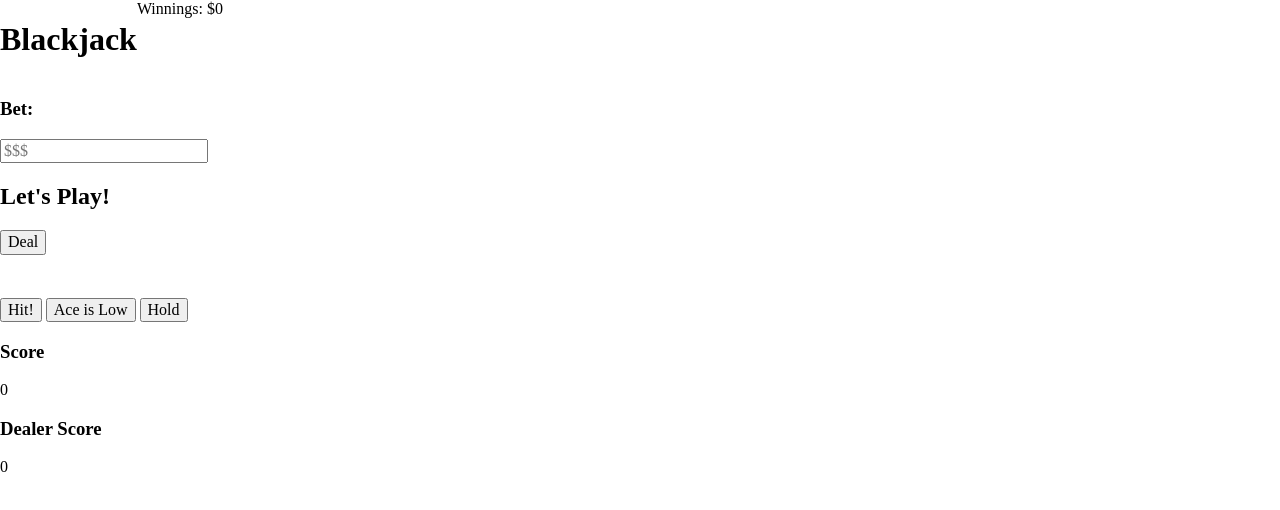
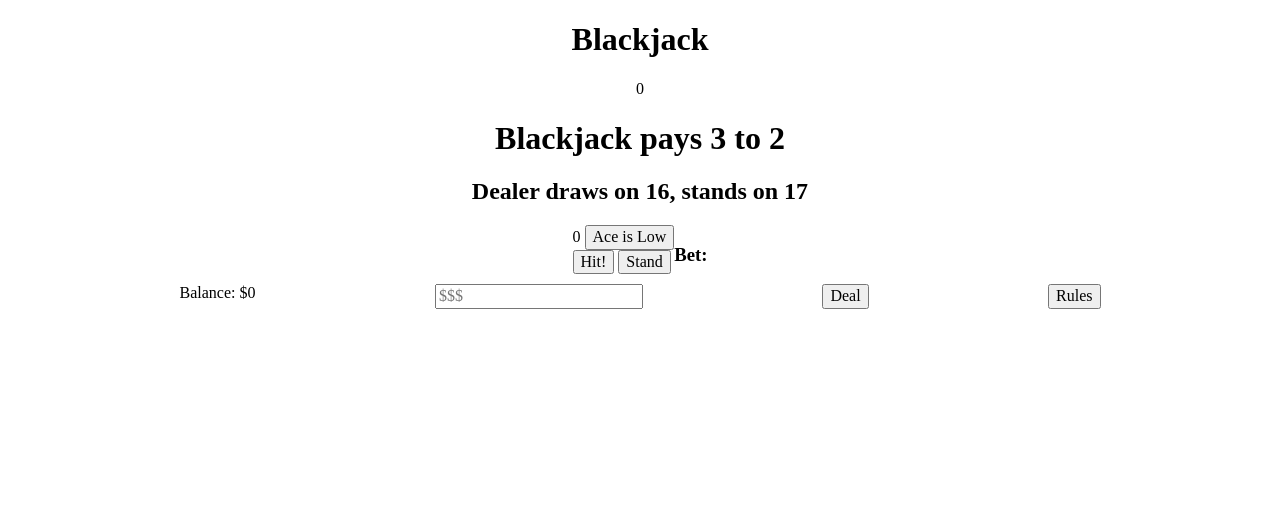
Before and after one commit to jjspoelstra/blackjack, a plain HTML site: page index.html in a window 1280 px wide. Drawn offline with Linux system fonts and the light colour scheme; no server answers.

Commit message:
began to edit CSS files to make game look nicer and have a more usable UI

```diff
--- a/css/style.css
+++ b/css/style.css
@@ -10,16 +10,23 @@
 /******************************************
 /* LAYOUT
 /*******************************************/
-.hand{
+.dealer, .user, .hand, .topline, footer{
   display: flex;
+  justify-content: center;
+
 }
 
-.topline{
-  display: flex
+footer{
+  justify-content: space-evenly;
+}
+
+.tableRules{
+  text-align: center;
 }
 
 img{
   margin: 0;
+
 }
 
 .hidden{
--- a/index.html
+++ b/index.html
@@ -15,20 +15,30 @@
 
 		<section class = topline>
 			<h1>Blackjack</h1>
-			<!-- //want this span to be in local storage -->
-			<span class = winnings>Winnings: $0</span>
 		</section>
 
+		<section class = gameStatus>
 
+			<section class = dealer>
 
-		<h3 class = 'wagered'>Bet:</h3>
-		<input class = 'bet' type="money" name="" value="" placeholder="$$$">
+				<section class = hand>
+					<img id = botCardOne class = 'hidden' src = "" alt = "">
+					<img id = botCardTwo src="" alt="">
+					<img id = botCard3 src="" alt="">
+					<img id = botCard4 src="" alt="">
+				</section>
 
+				<span class = 'dealerScore'>0</span>
+			</section>
 
+			<section class = tableRules>
+				<h1>Blackjack pays 3 to 2</h1>
+				<h2>Dealer draws on 16, stands on 17</h2>
+			</section>
 
-		<h2>Let's Play!</h2>
-		<button id = 'restart' class = 'hidden'>restart</button>
-		<button id = 'deal' class = ''> Deal</button>
+			<section class = user>
+
+				<section class = userInfo>
 
 					<section class = hand>
 						<img id = cardOne src="" alt="">
@@ -36,26 +46,38 @@
 						<img id = card3 src="" alt="">
 						<img id = card4 src="" alt="">
 						<img id = card5 src="" alt="">
-			<h1 class = result></h1>
+						<section class = 'userScore'>
+							<span class = 'handScore'>0</span>
+							<button class = aceToggle>Ace is Low</button>
 						</section>
 
+					</section>
+
+					<section class = userActions>
 						<button class = hit>Hit!</button>
-		<button class = aceToggle>Ace is Low</button>
-		<button id = hold class = ''>Hold</button>
+						<button id = hold class = ''>Stand</button>
+					</section>
 
-		<h3>Score</h3>
-		<span class = 'handScore'>0</span>
+				</section>
+
+				<h3 class = 'wagered'>Bet:</h3>
+				<h1 class = 'result'></h1>
+			</section>
+
+		</section>
 
 
-		<h3>Dealer Score</h3>
-		<span class = 'dealerScore'>0</span>
-		<section class = hand>
-			<img id = botCardOne class = 'hidden' src = "" alt = "">
-			<img id = botCardTwo src="" alt="">
-			<img id = botCard3 src="" alt="">
-			<img id = botCard4 src="" alt="">
-			<h2 class = 'botDraw'></h2>
-		</section>
+		<footer>
+			<span class = winnings>Balance: $0</span>
+			<input class = 'bet' type="money" name="" value="" placeholder="$$$">
+			<button id = 'deal' class = ''> Deal</button>
+			<button id = 'restart' class = 'hidden'>restart</button>
+			<button class = 'rules'>Rules</button>
+		</footer>
+
+
+
+
 
 		<script type="text/javascript" src="js/main.js"></script>
 	</body>
--- a/js/main.js
+++ b/js/main.js
@@ -1,15 +1,18 @@
 //to do:
 
-//restart button won't show sometimes (in these scenarios, the dealer's 1st card appears and then dissapears - so something is being triggered twice.)
+//restart button won't show sometimes (in these scenarios, the dealer's 1st card appears and then dissapears - so something is being triggered twice.) -- seems like this is a result of pressing HOLD and then the dealer draws into losing.
+
 //prevent player from clicking hold before dealing
-//
+//clicking hold sometimes does not finish the game
+//add insurance
+//add split bets
 
 
 //get winnings history
 if (!localStorage.getItem('winnings')){
   localStorage.setItem('winnings', 0)
 } else {
-  document.querySelector('.winnings').innerText = `Winnings: $${localStorage.getItem('winnings')}`
+  document.querySelector('.winnings').innerText = `Balance: $${localStorage.getItem('winnings')}`
 }
 
 
@@ -114,9 +117,9 @@ class Player extends Scorer{  //give player their own properties and methods in
     this.outcome = undefined                             //won or lost?
   }
   bet(){
-    this.betAmount = `${+document.querySelector('.bet').value}`
-    document.querySelector('.wagered').innerText = `Bet: ${this.betAmount}`
-  }
+      this.betAmount = `${+document.querySelector('.bet').value}`
+      document.querySelector('.wagered').innerText = `Bet: $${this.betAmount}`
+    }
   stand(){
     user.draw = false
     dealer.hit()
@@ -143,9 +146,6 @@ class GameEngine { //establishes baseline rules for the game state
   updateScore(){
     document.querySelector('.handScore').innerText = user.score
     document.querySelector('.dealerScore').innerText = `Minimum ${dealer.estimatedScore}`
-    if (dealer.drawState === false){
-      document.querySelector('.botDraw').innerText = 'Dealer did not draw'
-    }
     // if(user.score === 21){
     //   compareValues()
     //   showDealerCards()
```
Lines whose indentation alone changed are shown as unchanged.
